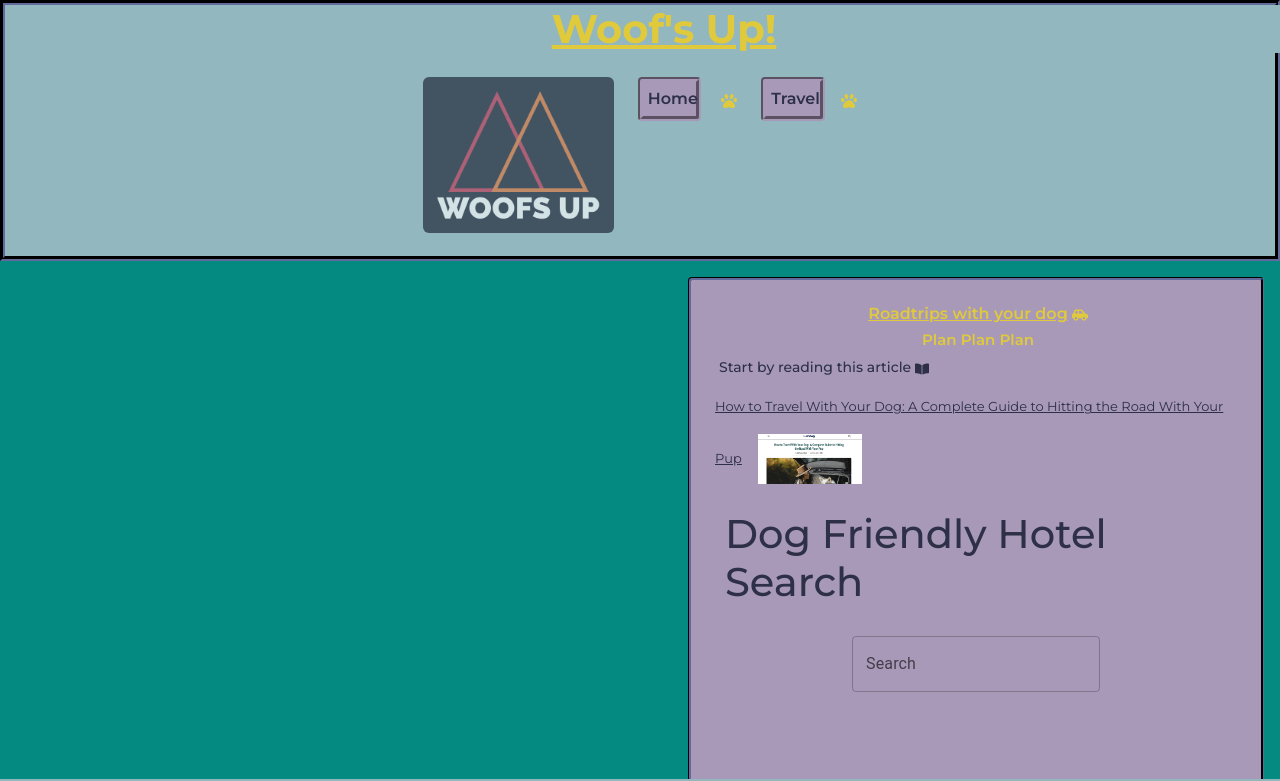
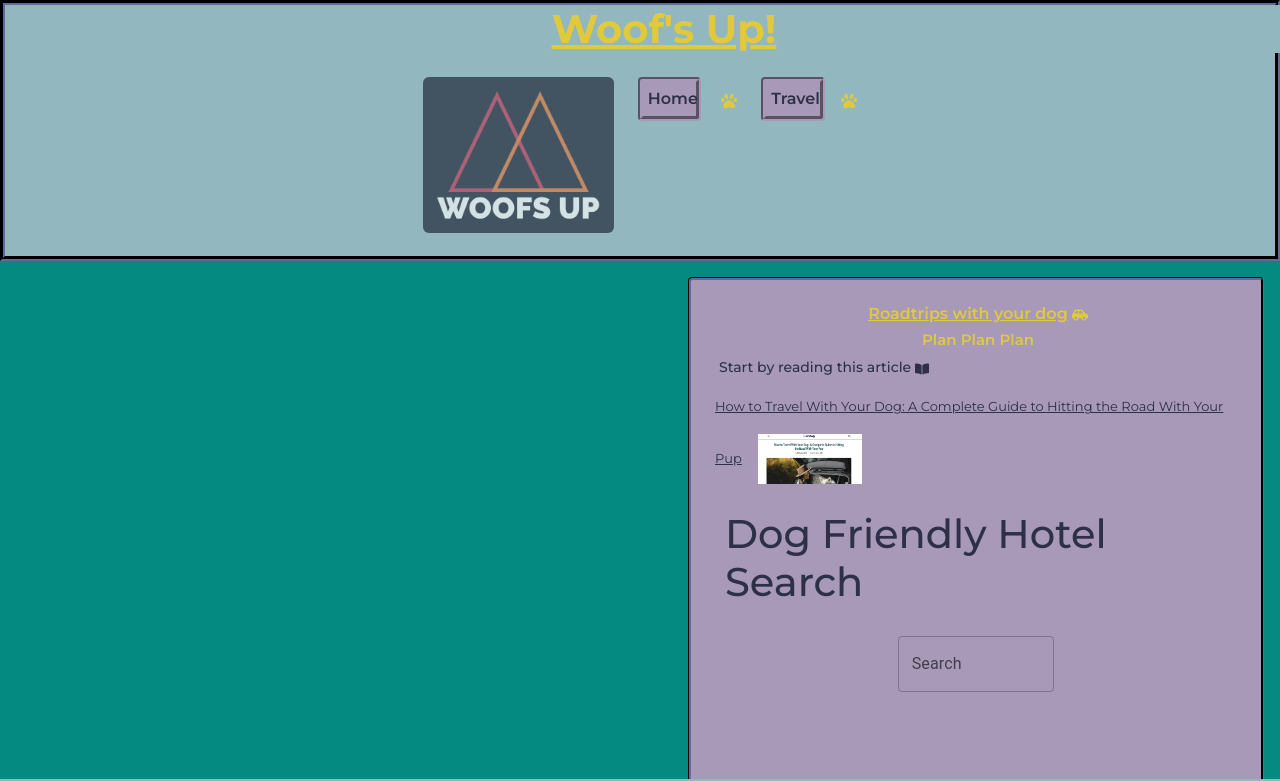
Before and after one commit to AlexandertheGreat491/Woofs_Up, a React (Create React App) app: page /AllTravel in a window 1280 px wide. Shown: the top 781 px of the page. Built offline with nearby package versions, Linux system fonts and the light colour scheme.

Commit message:
added styling for search class

```diff
--- a/src/index.css
+++ b/src/index.css
@@ -321,12 +321,18 @@ nav a:hover {
   flex-direction: column;
   row-gap: 20px;
 }
+
 /* search bar heading styling */
 .friendly {
   margin: 10px;
   font-size: 40px;
   color: var(--primary);
 }
+
+.search {
+  width: 30%;
+}
+
 
 /* footer styling */
 footer {
```
